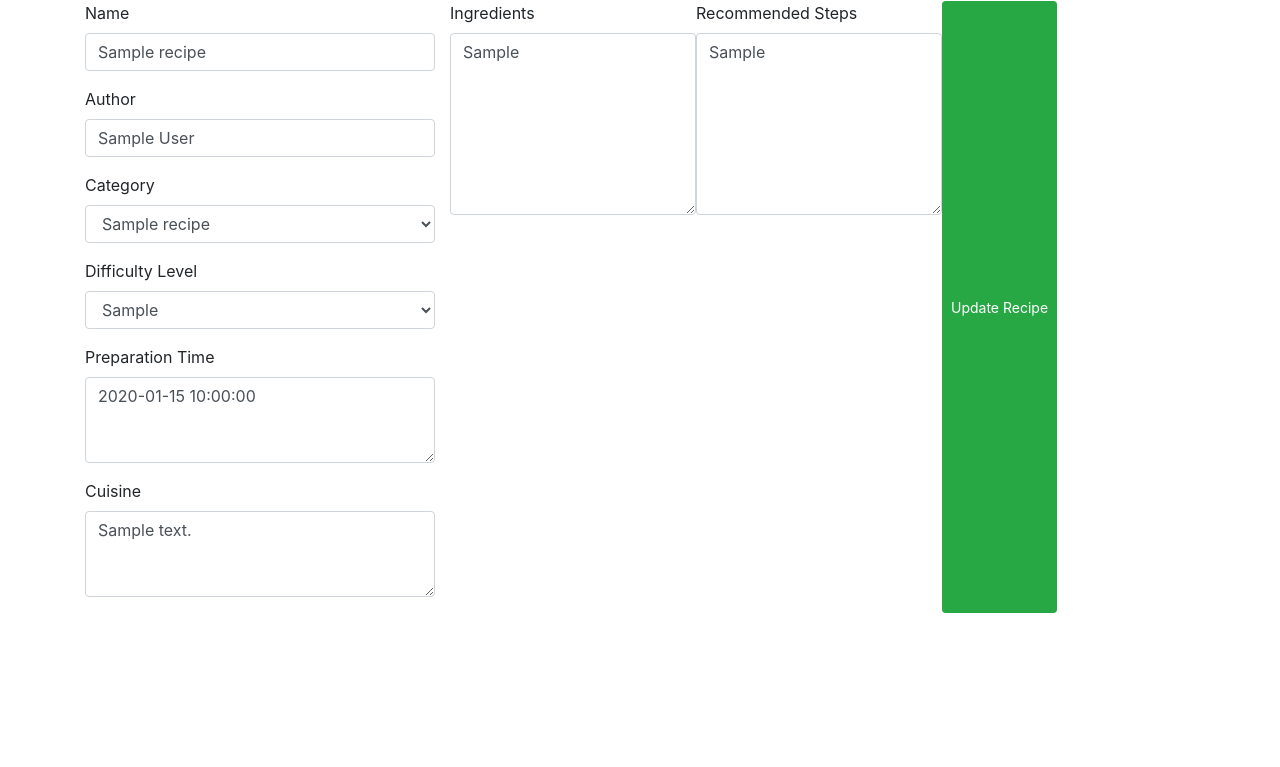
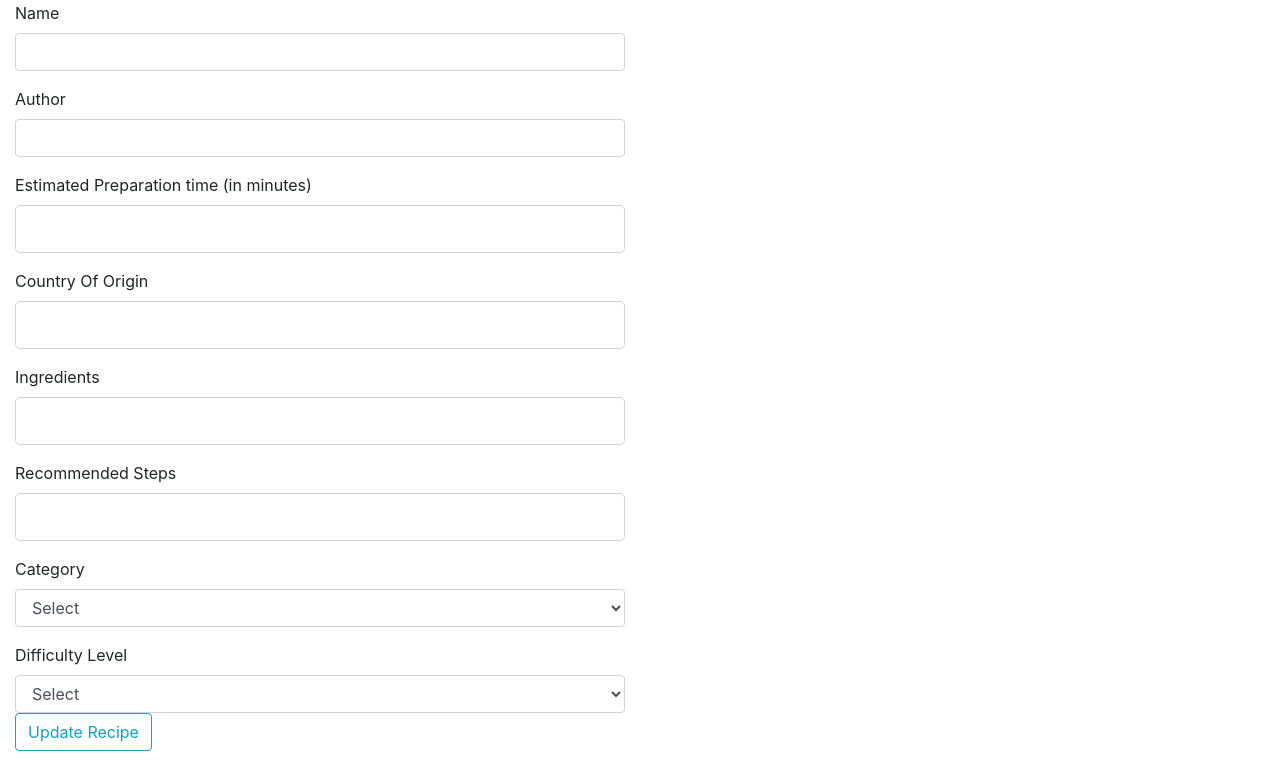
Before and after one commit to toderas/Flask-Cook-Book, a Flask app: template templates/editrecipe.html in a window 1280 px wide. Shown: the part 76-843 px from the top of the page. Before the commit the page ends 689 px from the top, so only its background shows below. Run offline with Flask 2, Linux system fonts and the light colour scheme; the template is opened without the code that fills it: values that come from a table or form of the project are taken from there, most other values are stand-ins (such as "Sample title", 1, 10 or a date in 2020); some libraries are stand-ins or nearby versions.

Commit message:
flaskform in place (needs style)

```diff
--- a/templates/editrecipe.html
+++ b/templates/editrecipe.html
@@ -1,60 +1,73 @@
 {% extends 'home.html'%} {% block content %}
-<div class="container">
-  <form action={{url_for( 'update_recipe', recipe_id=recipe._id)}} method="POST" enctype=multipart/form-data>
-
-    <div class="row">
-      <div class="col-12 col-md-4">
-        <div class="form-group">
-          <label for="exampleFormControlSelect1">Name</label>
-          <input type="text" value="{{recipe.dish_name}}" class="form-control" id="dish_name" name="dish_name" placeholder="Type Name">
-        </div>
-        <div class="form-group">
-          <label for="exampleFormControlSelect1">Author</label>
-          <input type="text" value="{{recipe.dish_author}}" class="form-control" id="dish_author" name="dish_author" placeholder="Type Name">
-        </div>
-        <div class="form-group">
-          <label for="category_name">Category</label>
-          <select class="form-control" id="category_name" name="category_name">
-
-             {% for course in categories %}
-                     <option value="{{course.category_name}}">{{course.category_name}}</option>
-
+<form method="POST" action="">
+  {{form.hidden_tag()}}
+  <div class="form-group col-md-6">
+    {{ form.dish_name.label(class="form-control-label") }} {% if form.dish_name.errors %} {{ form.dish_name(class="form-control form-control-lg is-invalid") }}
+    <div class="invalid-feedback">
+      {% for error in form.dish_name.errors %}
+      <span>{{ error }}</span> {% endfor %}
+    </div>
+    {% else %} {{ form.dish_name(class="form-control ") }} {% endif %}
+  </div>
+  <div class="form-group col-md-6">
+    {{ form.dish_author.label(class="form-control-label") }} {% if form.dish_author.errors %} {{ form.dish_author(class="form-control form-control-lg is-invalid") }}
+    <div class="invalid-feedback">
+      {% for error in form.dish_author.errors %}
+      <span>{{ error }}</span> {% endfor %}
+    </div>
+    {% else %} {{ form.dish_author(class="form-control") }} {% endif %}
+  </div>
+  <div class="form-group col-md-6">
+    {{ form.dish_prep_time.label(class="form-control-label") }} {% if form.dish_prep_time.errors %} {{ form.dish_prep_time(class="form-control form-control-lg is-invalid") }}
+    <div class="invalid-feedback">
+      {% for error in form.dish_prep_time.errors %}
+      <span>{{ error }} Please enter Estimated preparation time in minutes (eg.15)</span> {% endfor %}
+    </div>
+    {% else %} {{ form.dish_prep_time(class="form-control form-control-lg") }} {% endif %}
+  </div>
+  <div class="form-group col-md-6">
+    {{ form.dish_origin_cuisine.label(class="form-control-label") }} {% if form.dish_origin_cuisine.errors %} {{ form.dish_origin_cuisine(class="form-control form-control-lg is-invalid") }}
+    <div class="invalid-feedback">
+      {% for error in form.dish_origin_cuisine.errors %}
+      <span>{{ error }}</span> {% endfor %}
+    </div>
+    {% else %} {{ form.dish_origin_cuisine(class="form-control form-control-lg") }} {% endif %}
+  </div>
+  <div class="form-group col-md-6">
+    {{ form.dish_ingredients.label(class="form-control-label") }} {% if form.dish_ingredients.errors %} {{ form.dish_ingredients(class="form-control form-control-lg is-invalid") }}
+    <div class="invalid-feedback">
+      {% for error in form.dish_ingredients.errors %}
+      <span>{{ error }}</span> {% endfor %}
+    </div>
+    {% else %} {{ form.dish_ingredients(class="form-control form-control-lg") }} {% endif %}
+  </div>
+  <div class="form-group col-md-6">
+    {{ form.dish_preparation_steps.label(class="form-control-label") }} {% if form.dish_preparation_steps.errors %} {{ form.dish_preparation_steps(class="form-control form-control-lg is-invalid") }}
+    <div class="invalid-feedback">
+      {% for error in form.dish_preparation_steps.errors %}
+      <span>{{ error }}</span> {% endfor %}
+    </div>
+    {% else %} {{ form.dish_preparation_steps(class="form-control form-control-lg") }} {% endif %}
+  </div>
+  <div class="form-group col-md-6">
+    <label for="Category">Category</label>
+    <select class="form-control" id="categories" name="category_name" required>
+            <option value="" selected disabled>Select</option>
+            {% for course in categories %}
+              <option  value="{{course.category_name}}">{{course.category_name}}</option>
+            {% endfor %}
+          </select>
+  </div>
+  <div class="form-group col-md-6">
+    <label for="Difficulty Level">Difficulty Level</label>
+    <select class="form-control" id="dish_required_skill" name="dish_required_skill" required>
+      <option value="" selected disabled>Select</option>
+      {% for required in skills %}
+                      <option  value="{{required.skill_name}}">{{required.skill_name}}</option>
                   {% endfor %}
-             <option selected value="{{recipe.category_name}}" selected>{{recipe.category_name}}</option>
-</select>
-        </div>
-        <div class="form-group">
-          <label for="dish_required_skill">Difficulty Level</label>
-          <select class="form-control" id="dish_required_skill" name="dish_required_skill">
-
-      {% for required in skills %}
-                      <option value="{{required.skill_name}}">{{required.skill_name}}</option>
-                  {% endfor %}
-                  <option selected  value="{{recipe.dish_required_skill}}"selected>{{recipe.dish_required_skill}}</option>
-    </select>
-        </div>
-        <div class="form-group">
-          <label for="dish_prep_time">Preparation Time</label>
-
-          <textarea  required class="form-control" type="text" value="{{recipe.dish_prep_time}}" name="dish_prep_time" id="dish_prep_time" rows="3">{{recipe.dish_prep_time}}</textarea>
-        </div>
-        <div class="form-group">
-          <label for="exampleFormControlTextarea1">Cuisine</label>
-          <textarea name="dish_origin_cuisine" value="{{recipe.dish_origin_cuisine}}" class="form-control" id="exampleFormControlTextarea1" rows="3">{{recipe.dish_origin_cuisine}}</textarea>
-        </div>
-
-      </div>
-        <div class="form-group">
-          <label for="exampleFormControlTextarea1">Ingredients</label>
-          <textarea class="form-control" value="{{recipe.dish_ingredients}}" name="dish_ingredients" id="exampleFormControlTextarea1" rows="7">{{recipe.dish_ingredients}}</textarea>
-        </div>
-        <div class="form-group">
-          <label for="exampleFormControlTextarea1">Recommended Steps</label>
-          <textarea class="form-control" value="{{recipe.dish_preparation_steps}}" name="dish_preparation_steps" id="exampleFormControlTextarea1" rows="7">{{recipe.dish_preparation_steps}}</textarea>
-        </div>
-        <button type="submit" class="btn btn-sm btn-success">Update Recipe</button>
-      </div>
     </div>
-  </form>
-</div>
+    <div class="form-group">
+    {{ form.submit(class="btn btn-outline-info") }}
+  </div>
+</form>
 {% endblock %}
```
